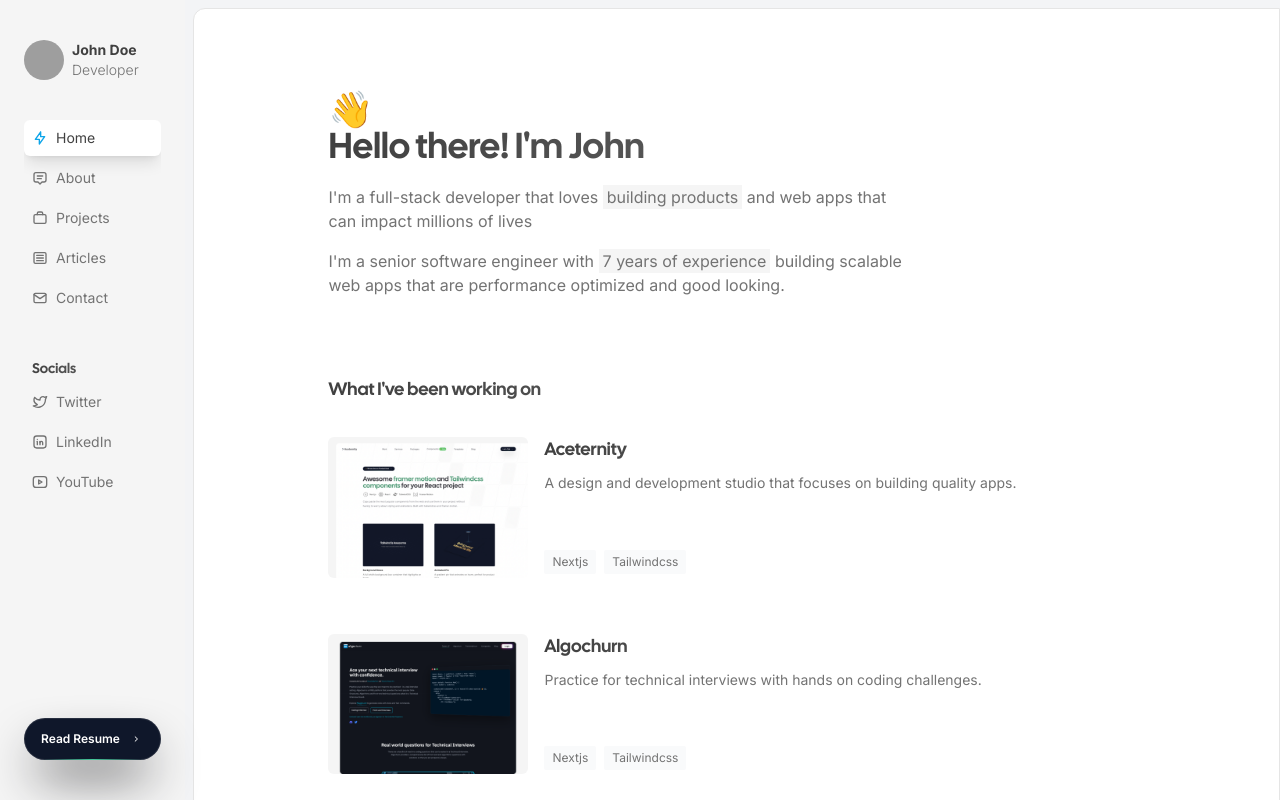
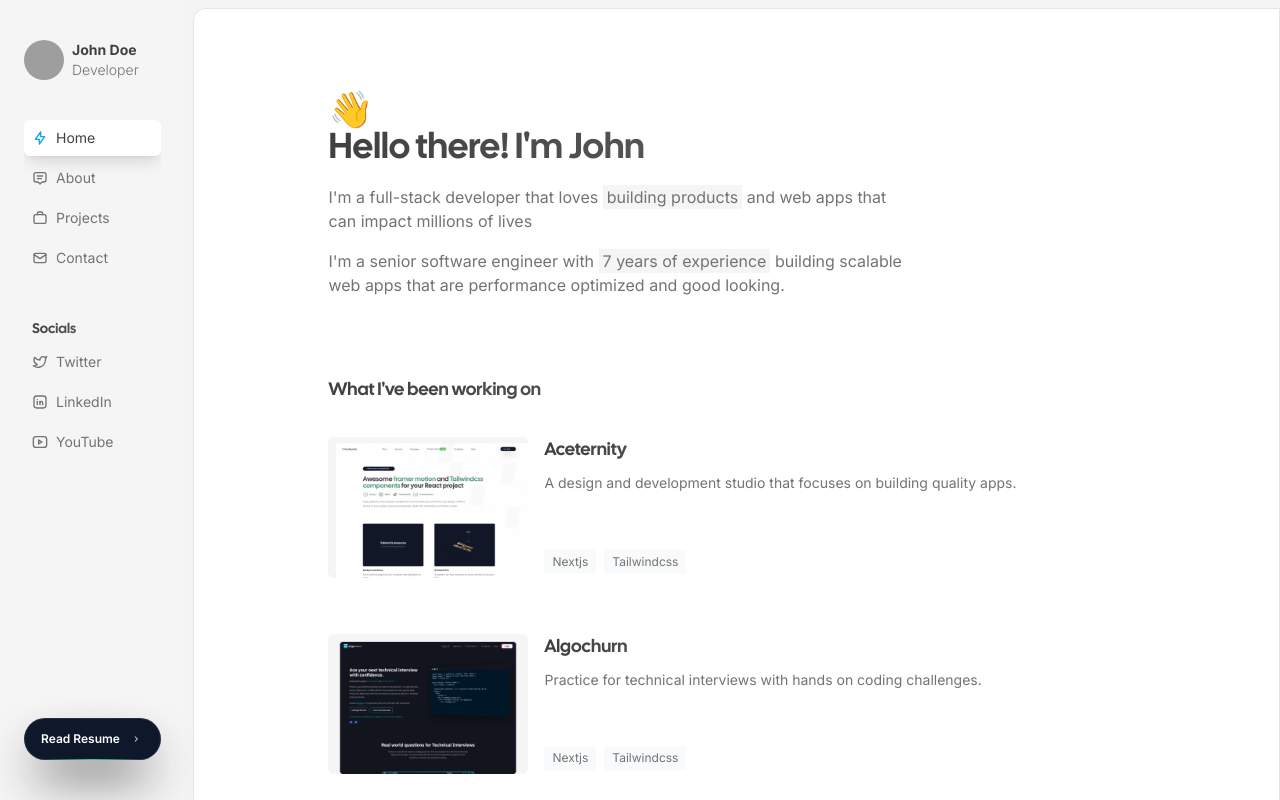
Before and after one commit to caluff/ra, a Next.js app: page / in a window 1280 px wide. Built offline with nearby package versions, Linux system fonts and the light colour scheme; grey boxes are pictures that could not be loaded.

Commit message:
suppress blog

```diff
--- a/src/components/Sidebar.tsx
+++ b/src/components/Sidebar.tsx
@@ -1,38 +1,38 @@
 "use client";
-import { navlinks } from "@/constants/navlinks";
-import { Navlink } from "@/types/navlink";
+import {navlinks} from "@/constants/navlinks";
+import {Navlink} from "@/types/navlink";
 import Image from "next/image";
 import Link from "next/link";
-import { useRouter, usePathname } from "next/navigation";
-import React, { useState } from "react";
-import { twMerge } from "tailwind-merge";
-import { Heading } from "./Heading";
-import { socials } from "@/constants/socials";
-import { Badge } from "./Badge";
-import { AnimatePresence, motion } from "framer-motion";
-import { IconLayoutSidebarRightCollapse } from "@tabler/icons-react";
-import { isMobile } from "@/lib/utils";
+import {usePathname} from "next/navigation";
+import React, {useState} from "react";
+import {twMerge} from "tailwind-merge";
+import {Heading} from "./Heading";
+import {socials} from "@/constants/socials";
+import {Badge} from "./Badge";
+import {AnimatePresence, motion} from "framer-motion";
+import {IconLayoutSidebarRightCollapse} from "@tabler/icons-react";
+import {isMobile} from "@/lib/utils";
 
 export const Sidebar = () => {
-  const [open, setOpen] = useState(isMobile() ? false : true);
+  const [open, setOpen] = useState(!isMobile());
 
   return (
     <>
       <AnimatePresence>
         {open && (
           <motion.div
-            initial={{ x: -200 }}
-            animate={{ x: 0 }}
-            transition={{ duration: 0.2, ease: "linear" }}
-            exit={{ x: -200 }}
+            initial={{x: -200}}
+            animate={{x: 0}}
+            transition={{duration: 0.2, ease: "linear"}}
+            exit={{x: -200}}
             className="px-6  z-[100] py-10 bg-neutral-100 max-w-[14rem] lg:w-fit  fixed lg:relative  h-screen left-0 flex flex-col justify-between"
           >
             <div className="flex-1 overflow-auto">
-              <SidebarHeader />
-              <Navigation setOpen={setOpen} />
+              <SidebarHeader/>
+              <Navigation setOpen={setOpen}/>
             </div>
             <div onClick={() => isMobile() && setOpen(false)}>
-              <Badge href="/resume" text="Read Resume" />
+              <Badge href="/resume" text="Read Resume"/>
             </div>
           </motion.div>
         )}
@@ -41,15 +41,15 @@
         className="fixed lg:hidden bottom-4 right-4 h-8 w-8 border border-neutral-200 rounded-full backdrop-blur-sm flex items-center justify-center z-50"
         onClick={() => setOpen(!open)}
       >
-        <IconLayoutSidebarRightCollapse className="h-4 w-4 text-secondary" />
+        <IconLayoutSidebarRightCollapse className="h-4 w-4 text-secondary"/>
       </button>
     </>
   );
 };
 
 export const Navigation = ({
-  setOpen,
-}: {
+                             setOpen,
+                           }: {
   setOpen: React.Dispatch<React.SetStateAction<boolean>>;
 }) => {
   const pathname = usePathname();
--- a/src/constants/navlinks.tsx
+++ b/src/constants/navlinks.tsx
@@ -1,10 +1,4 @@
-import {
-  IconArticle,
-  IconBolt,
-  IconBriefcase2,
-  IconMail,
-  IconMessage2,
-} from "@tabler/icons-react";
+import {IconBolt, IconBriefcase2, IconMail, IconMessage2,} from "@tabler/icons-react";
 
 export const navlinks = [
   {
@@ -22,11 +16,11 @@
     label: "Projects",
     icon: IconBriefcase2,
   },
-  {
-    href: "/blog",
-    label: "Articles",
-    icon: IconArticle,
-  },
+  // {
+  //   href: "/blog",
+  //   label: "Articles",
+  //   icon: IconArticle,
+  // },
   {
     href: "/contact",
     label: "Contact",
```
